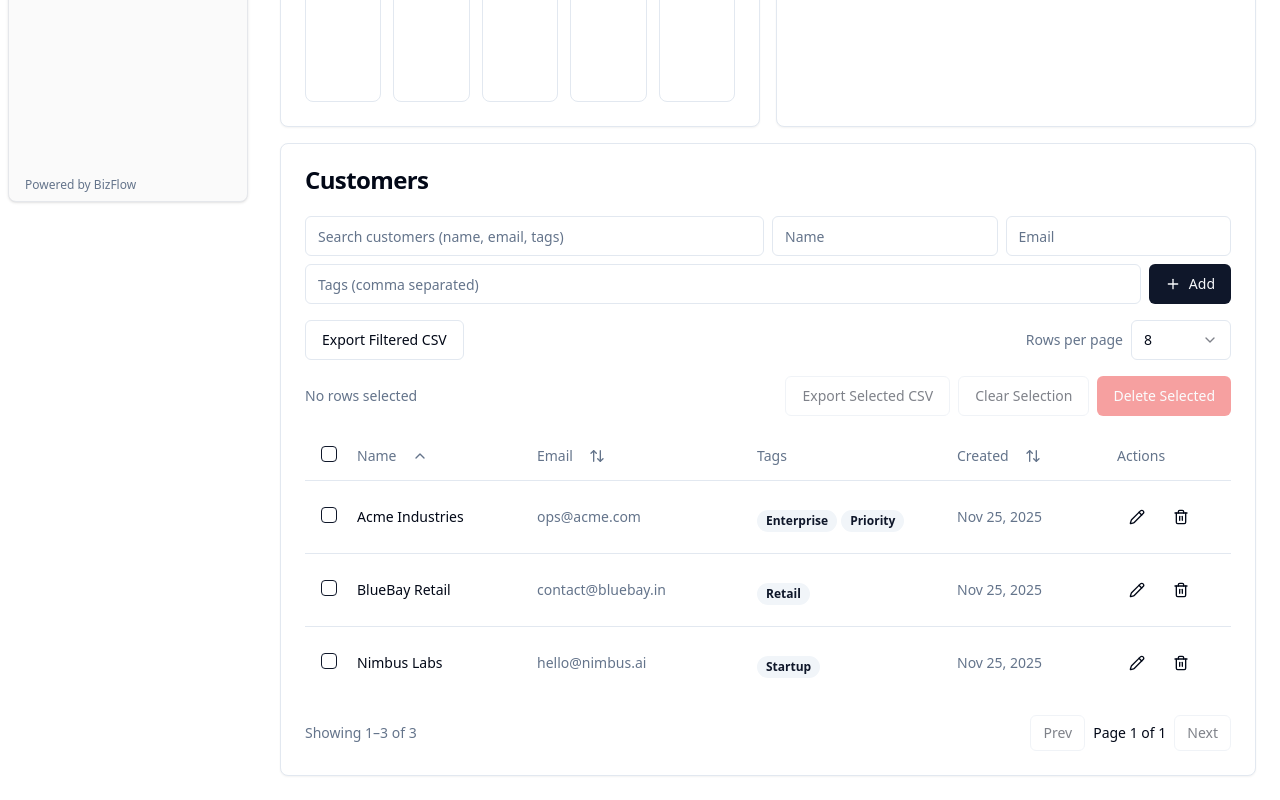
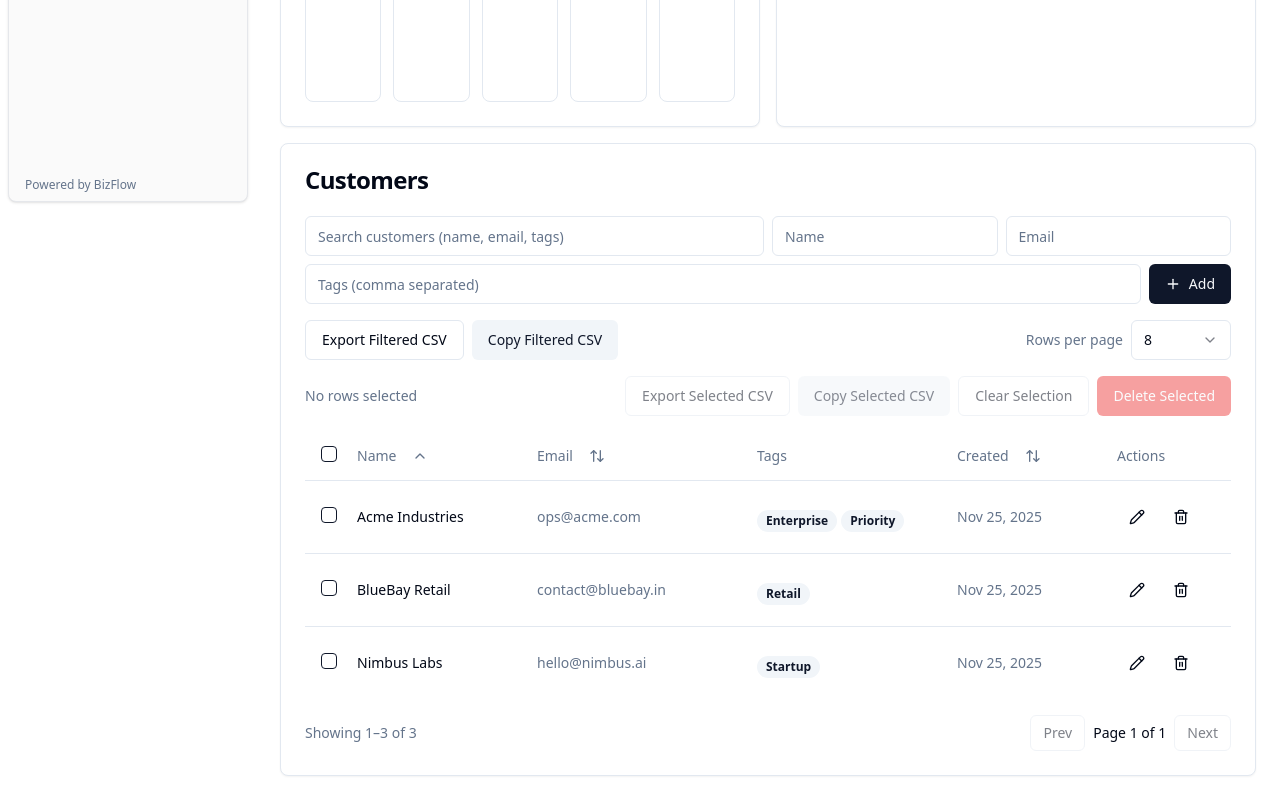
Before and after one commit to Sauravambuskar/BIZFlow-AI-Based-PMP-Software-, a React (Vite) app: page /crm in a window 1280 px wide. Shown: the part 590-1390 px from the top of the page. Built offline with nearby package versions, Linux system fonts and the light colour scheme.

Commit message:
[dyad] Add CSV copy buttons to Customers (filtered and selected) - wrote 1 file(s)

```diff
--- a/src/components/crm/CustomersTable.tsx
+++ b/src/components/crm/CustomersTable.tsx
@@ -9,7 +9,7 @@ import { Badge } from "@/components/ui/badge";
 import { Trash2, Plus, Pencil, Check, X, ArrowUpDown, ChevronUp, ChevronDown } from "lucide-react";
 import { showSuccess } from "@/utils/toast";
 import { Select, SelectContent, SelectItem, SelectTrigger, SelectValue } from "@/components/ui/select";
-import { exportToCsv } from "@/utils/export";
+import { exportToCsv, copyCsvToClipboard } from "@/utils/export";
 import { format } from "date-fns";
 import { Checkbox } from "@/components/ui/checkbox";
 import {
@@ -206,6 +206,17 @@ const CustomersTable: React.FC = () => {
     exportToCsv("customers-filtered.csv", rows);
   };
 
+  const copyFiltered = async () => {
+    const rows = sorted.map((c) => ({
+      name: c.name,
+      email: c.email,
+      tags: c.tags.join(", "),
+      createdAt: c.createdAt,
+    }));
+    await copyCsvToClipboard(rows);
+    showSuccess("Filtered CSV copied to clipboard");
+  };
+
   const isAllPageSelected = pageRows.length > 0 && pageRows.every((r) => selected.has(r.id));
   const toggleSelectAllPage = (checked: boolean) => {
     setSelected((prev) => {
@@ -258,6 +269,20 @@ const CustomersTable: React.FC = () => {
     exportToCsv("customers-selected.csv", rows);
   };
 
+  const copySelected = async () => {
+    if (selected.size === 0) return;
+    const rows = customers
+      .filter((c) => selected.has(c.id))
+      .map((c) => ({
+        name: c.name,
+        email: c.email,
+        tags: c.tags.join(", "),
+        createdAt: c.createdAt,
+      }));
+    await copyCsvToClipboard(rows);
+    showSuccess("Selected CSV copied to clipboard");
+  };
+
   return (
     <Card>
       <CardHeader>
@@ -301,9 +326,18 @@ const CustomersTable: React.FC = () => {
 
         {/* Secondary toolbar: export and page size */}
         <div className="flex flex-col gap-2 sm:flex-row sm:items-center sm:justify-between">
-          <Button variant="outline" onClick={exportFiltered} className="w-full sm:w-auto">
-            Export Filtered CSV
-          </Button>
+          <div className="flex w-full sm:w-auto gap-2">
+            <Button variant="outline" onClick={exportFiltered} className="flex-1 sm:flex-none">
+              Export Filtered CSV
+            </Button>
+            <Button
+              variant="secondary"
+              onClick={copyFiltered}
+              className="flex-1 sm:flex-none"
+            >
+              Copy Filtered CSV
+            </Button>
+          </div>
           <div className="flex items-center gap-2">
             <span className="text-sm text-muted-foreground">Rows per page</span>
             <Select
@@ -331,6 +365,13 @@ const CustomersTable: React.FC = () => {
           <div className="flex items-center gap-2">
             <Button variant="outline" disabled={selected.size === 0} onClick={exportSelected}>
               Export Selected CSV
+            </Button>
+            <Button
+              variant="secondary"
+              disabled={selected.size === 0}
+              onClick={copySelected}
+            >
+              Copy Selected CSV
             </Button>
             <Button variant="outline" disabled={selected.size === 0} onClick={clearSelection}>
               Clear Selection
```
